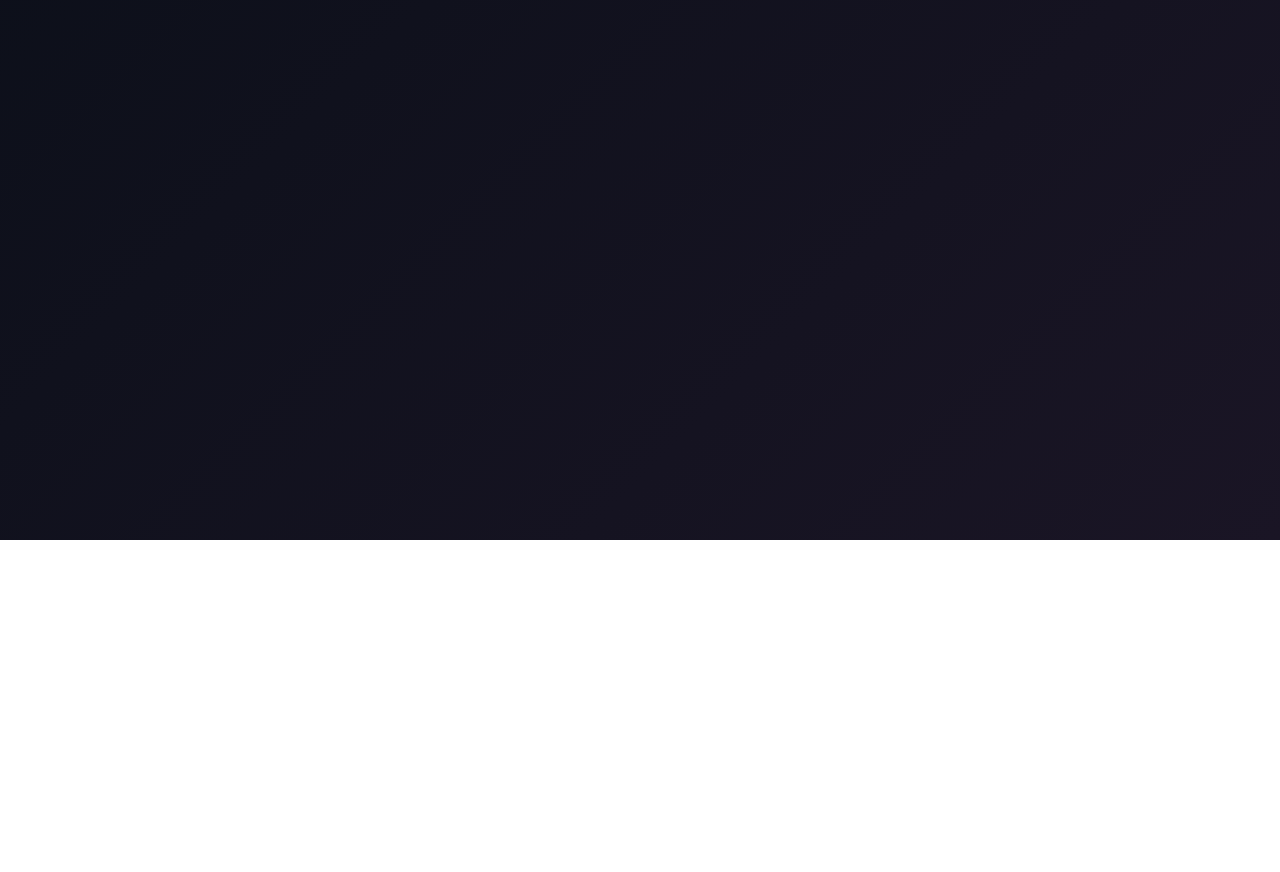
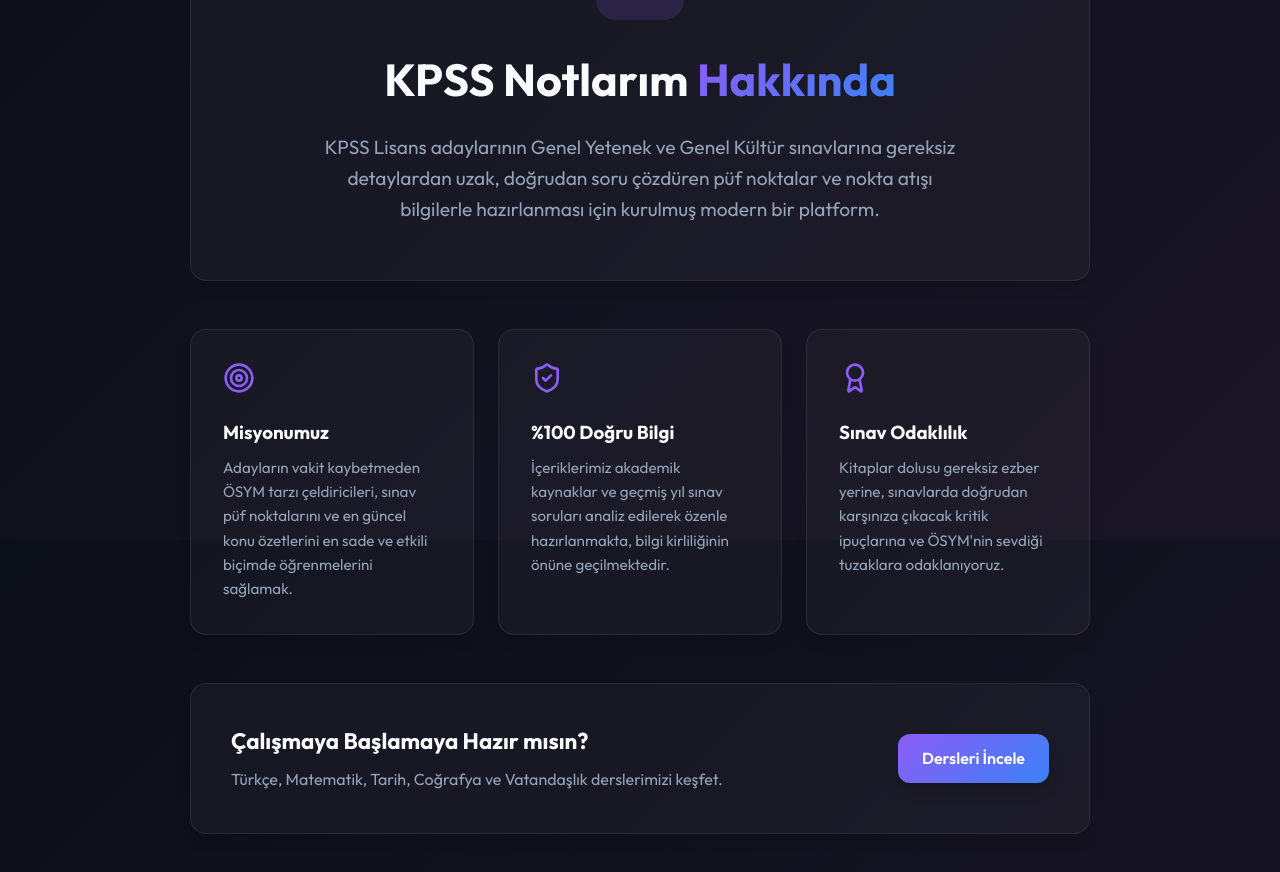
Before and after one commit to dergamaltinoz-dev/kpss-notlarim, a React (Vite) app: page /#/hakkimizda in a window 1280 px wide. Shown: the part 260-1132 px from the top of the page. Before the commit the page ends 800 px from the top, so only its background shows below. Built offline with nearby package versions, Linux system fonts and the light colour scheme.

Commit message:
Hakkimizda sayfasi eklendi ve guncellendi

```diff
--- a/src/App.jsx
+++ b/src/App.jsx
@@ -4,6 +4,7 @@
 import Home from './pages/Home';
 import SubjectPage from './pages/SubjectPage';
 import TopicPage from './pages/TopicPage';
+import About from './pages/About';
 
 function App() {
   return (
@@ -13,6 +14,7 @@
         <main className="main-content">
           <Routes>
             <Route path="/" element={<Home />} />
+            <Route path="/hakkimizda" element={<About />} />
             <Route path="/ders/:subjectId" element={<SubjectPage />} />
             <Route path="/konu/:topicId" element={<TopicPage />} />
           </Routes>
--- /dev/null
+++ b/src/pages/About.jsx
@@ -0,0 +1,63 @@
+import React from 'react';
+import { Link } from 'react-router-dom';
+import { GraduationCap, Target, Award, ShieldCheck } from 'lucide-react';
+
+const About = () => {
+  return (
+    <div className="animate-fade-in" style={{ maxWidth: '900px', margin: '0 auto', padding: '2rem 0' }}>
+      <div className="glass-panel" style={{ padding: '3.5rem', textAlign: 'center', marginBottom: '3rem' }}>
+        <div style={{ display: 'inline-flex', padding: '1rem', background: 'rgba(139, 92, 246, 0.15)', borderRadius: '20px', marginBottom: '1.5rem' }}>
+          <GraduationCap className="text-gradient" size={56} />
+        </div>
+        <h1 style={{ fontSize: '2.8rem', marginBottom: '1rem' }}>
+          KPSS Notlarım <span className="text-gradient">Hakkında</span>
+        </h1>
+        <p style={{ fontSize: '1.2rem', color: 'var(--text-secondary)', maxWidth: '650px', margin: '0 auto' }}>
+          KPSS Lisans adaylarının Genel Yetenek ve Genel Kültür sınavlarına gereksiz detaylardan uzak,
+          doğrudan soru çözdüren püf noktalar ve nokta atışı bilgilerle hazırlanması için kurulmuş modern bir platform.
+        </p>
+      </div>
+
+      <div style={{ display: 'grid', gridTemplateColumns: 'repeat(auto-fit, minmax(260px, 1fr))', gap: '1.5rem', marginBottom: '3rem' }}>
+        <div className="glass-panel" style={{ padding: '2rem' }}>
+          <Target size={32} style={{ color: 'var(--accent-primary)', marginBottom: '1rem' }} />
+          <h3 style={{ marginBottom: '0.5rem' }}>Misyonumuz</h3>
+          <p style={{ color: 'var(--text-secondary)', fontSize: '0.95rem' }}>
+            Adayların vakit kaybetmeden ÖSYM tarzı çeldiricileri, sınav püf noktalarını ve en güncel konu özetlerini
+            en sade ve etkili biçimde öğrenmelerini sağlamak.
+          </p>
+        </div>
+
+        <div className="glass-panel" style={{ padding: '2rem' }}>
+          <ShieldCheck size={32} style={{ color: 'var(--accent-primary)', marginBottom: '1rem' }} />
+          <h3 style={{ marginBottom: '0.5rem' }}>%100 Doğru Bilgi</h3>
+          <p style={{ color: 'var(--text-secondary)', fontSize: '0.95rem' }}>
+            İçeriklerimiz akademik kaynaklar ve geçmiş yıl sınav soruları analiz edilerek özenle hazırlanmakta,
+            bilgi kirliliğinin önüne geçilmektedir.
+          </p>
+        </div>
+
+        <div className="glass-panel" style={{ padding: '2rem' }}>
+          <Award size={32} style={{ color: 'var(--accent-primary)', marginBottom: '1rem' }} />
+          <h3 style={{ marginBottom: '0.5rem' }}>Sınav Odaklılık</h3>
+          <p style={{ color: 'var(--text-secondary)', fontSize: '0.95rem' }}>
+            Kitaplar dolusu gereksiz ezber yerine, sınavlarda doğrudan karşınıza çıkacak kritik ipuçlarına
+            ve ÖSYM'nin sevdiği tuzaklara odaklanıyoruz.
+          </p>
+        </div>
+      </div>
+
+      <div className="glass-panel" style={{ padding: '2.5rem', display: 'flex', alignItems: 'center', justifyContent: 'space-between', flexWrap: 'wrap', gap: '1.5rem' }}>
+        <div>
+          <h3 style={{ fontSize: '1.4rem', marginBottom: '0.5rem' }}>Çalışmaya Başlamaya Hazır mısın?</h3>
+          <p style={{ color: 'var(--text-secondary)' }}>Türkçe, Matematik, Tarih, Coğrafya ve Vatandaşlık derslerimizi keşfet.</p>
+        </div>
+        <Link to="/" className="btn-primary">
+          Dersleri İncele
+        </Link>
+      </div>
+    </div>
+  );
+};
+
+export default About;
```
